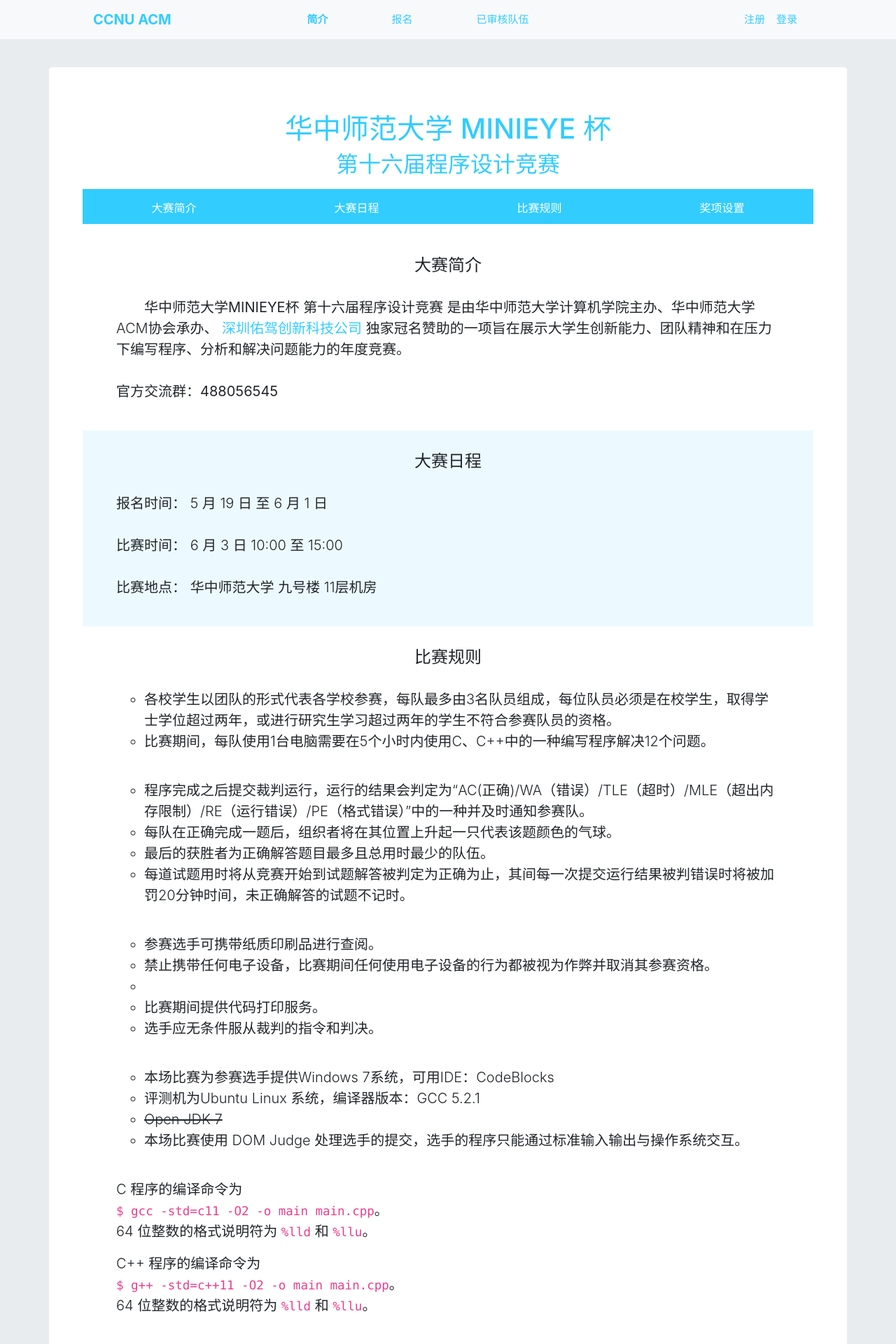
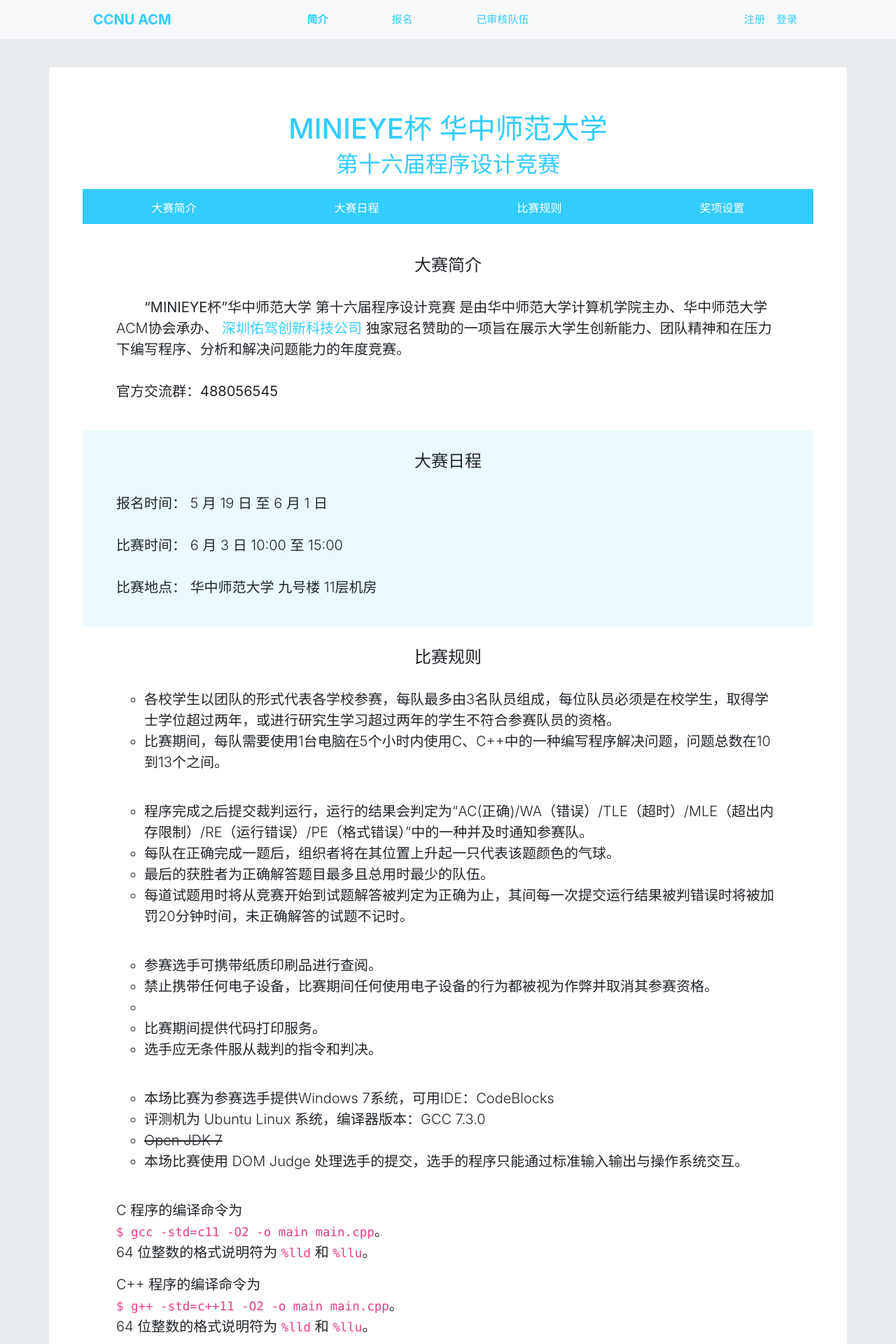
Before and after one commit to MCVI/Ukada2, an Angular app in the folder ukada2-website/: page /introduction in a window 1280 px wide. Shown: the top 1920 px of the page at 70% size. Built offline with nearby package versions, Linux system fonts and the light colour scheme.

Commit message:
Correct details.

```diff
--- a/ukada2-website/src/app/applied-list/applied-list.component.css
+++ b/ukada2-website/src/app/applied-list/applied-list.component.css
@@ -1,5 +1,5 @@
 .pagination {
    width:fit-content;
    margin: 0 auto;
-   text-align: center
+   text-align: center;
  }
--- a/ukada2-website/src/app/introduction/introduction.component.html
+++ b/ukada2-website/src/app/introduction/introduction.component.html
@@ -1,9 +1,9 @@
 <div class="full">
   <div class="container jumbotron">
     <div class="main-title text-center" style="color: #33ccff;">
-      <h1>华中师范大学
-        <a href="http://www.minieye.cc/tech" style="color: #33ccff;" target="blank">MINIEYE</a>
-        杯
+      <h1>
+        <a href="http://www.minieye.cc/tech" style="color: #33ccff;" target="blank">MINIEYE</a>杯
+        华中师范大学
       </h1>
       <h2>第十六届程序设计竞赛</h2>
     </div>
@@ -31,7 +31,7 @@
       </div>
       <div class="block-content">
         <p class="lead paragraph">
-          <strong>华中师范大学MINIEYE杯</strong>
+          <strong>“MINIEYE杯”华中师范大学</strong>
           第十六届程序设计竞赛
           是由华中师范大学计算机学院主办、华中师范大学ACM协会承办、
           <a href="http://www.minieye.cc/tech" style="color: #33ccff;" target="blank">深圳佑驾创新科技公司</a>
@@ -68,7 +68,7 @@
         <ul type="circle">
           <p class="lead">
             <li>各校学生以团队的形式代表各学校参赛，每队最多由3名队员组成，每位队员必须是在校学生，取得学士学位超过两年，或进行研究生学习超过两年的学生不符合参赛队员的资格。</li>
-            <li>比赛期间，每队使用1台电脑需要在5个小时内使用C、C++中的一种编写程序解决12个问题。</li>
+            <li>比赛期间，每队需要使用1台电脑在5个小时内使用C、C++中的一种编写程序解决问题，问题总数在10到13个之间。</li>
           </p>
           <br>
           <p class="lead">
@@ -87,7 +87,7 @@
           <br>
           <p class="lead">
             <li>本场比赛为参赛选手提供Windows 7系统，可用IDE：CodeBlocks</li>
-            <li>评测机为Ubuntu Linux 系统，编译器版本：GCC 5.2.1</li>
+            <li>评测机为 Ubuntu Linux 系统，编译器版本：GCC 7.3.0</li>
             <li><del>Open JDK 7</del></li>
             <li>本场比赛使用 DOM Judge 处理选手的提交，选手的程序只能通过标准输入输出与操作系统交互。</li>
           </p>
--- a/ukada2-website/src/index.html
+++ b/ukada2-website/src/index.html
@@ -2,7 +2,7 @@
 <html lang="zh">
 <head>
   <meta charset="utf-8">
-  <title>华中师范大学MINIEYE杯第十六届程序设计竞赛</title>
+  <title>“MINIEYE杯”华中师范大学第十六届程序设计竞赛</title>
   <base href="/">
 
   <meta name="viewport" content="width=device-width, initial-scale=1">
```
